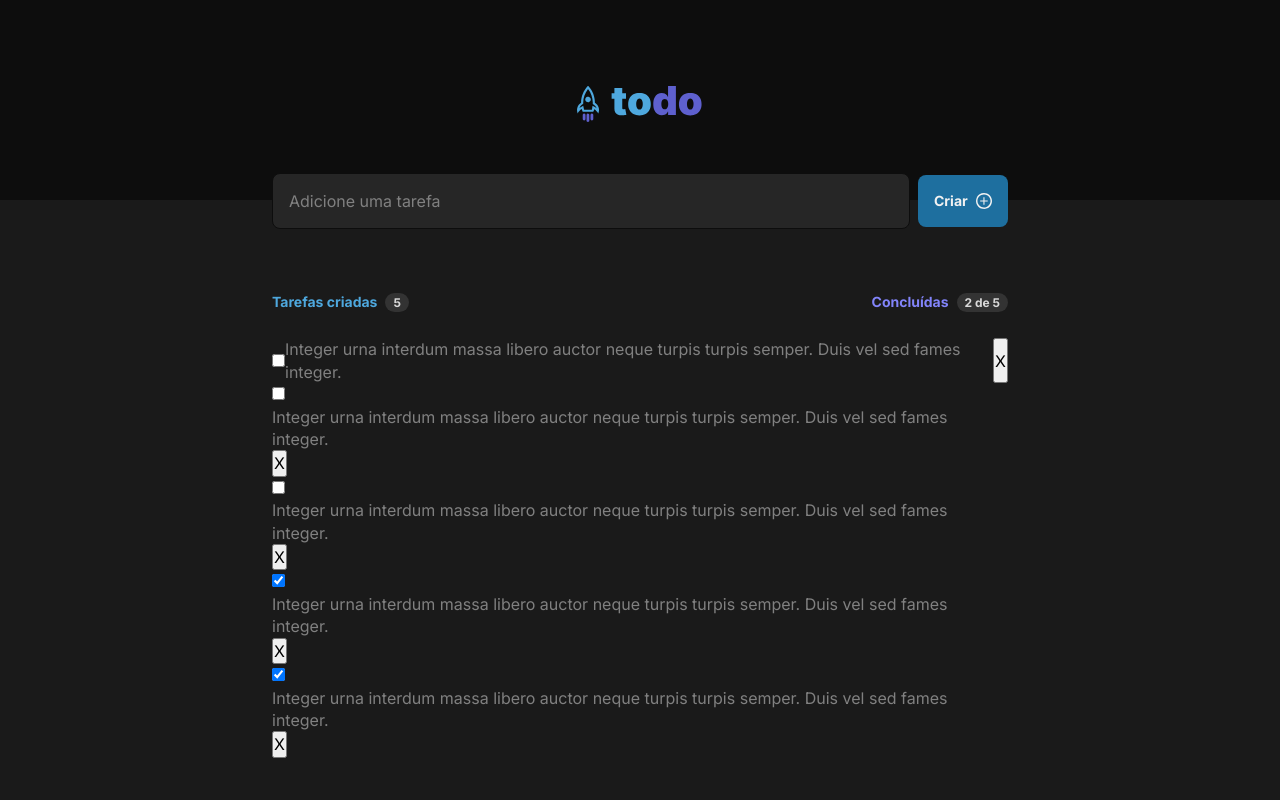
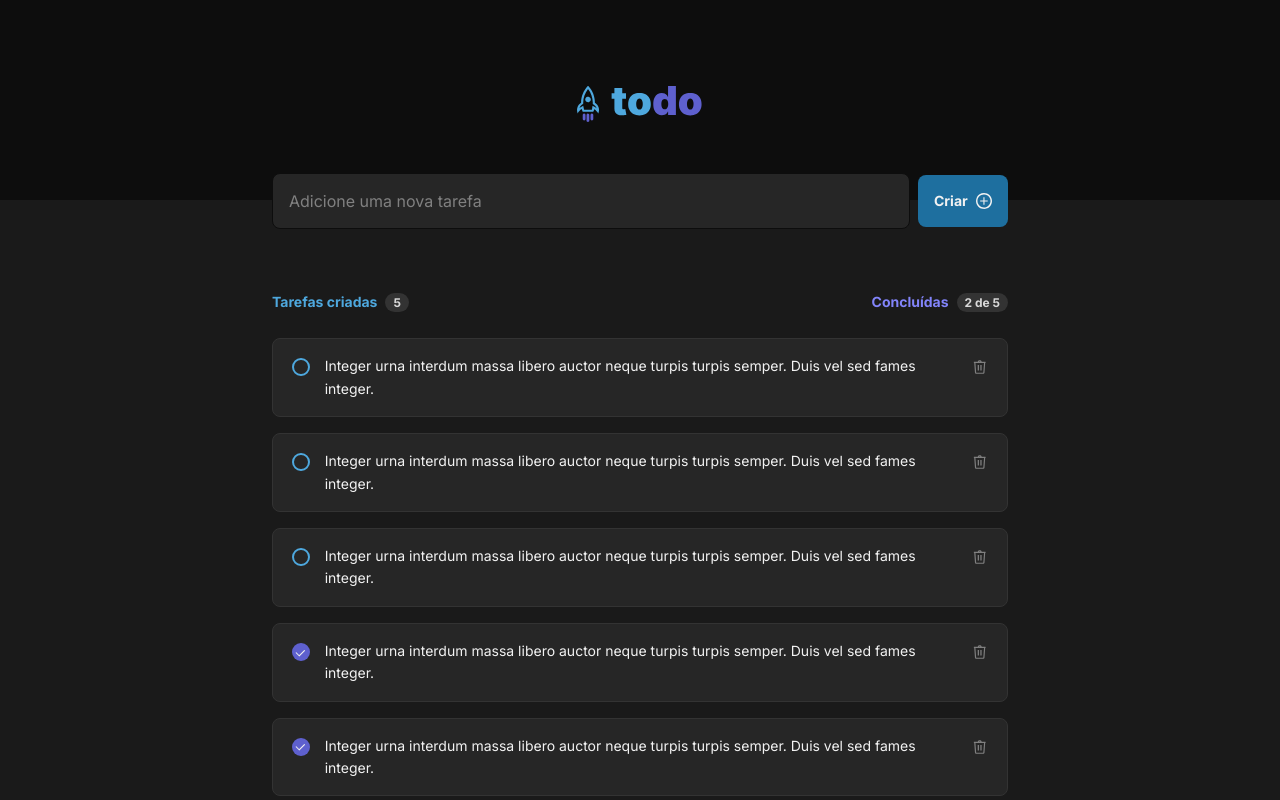
Before and after one commit to ahnucl/desafio-01-todo-list, a React (Vite) app: page / in a window 1280 px wide. Built offline with nearby package versions, Linux system fonts and the light colour scheme.

Commit message:
Finaliza estilização com direito a alguns macetes

```diff
--- a/src/App.module.css
+++ b/src/App.module.css
@@ -94,20 +94,95 @@
 
 .todo {
   display: flex;
+  padding: 1rem;
+
+  border: 1px solid var(--gray-400);
+  border-radius: 8px;
+  background: var(--gray-500);
+
+  color: var(--gray-100);
+  font-size: 0.875rem;
+}
+
+.todo + .todo {
+  margin-top: 1rem;
+}
+
+.todoText {
+  margin: 0 0.75rem;
+}
+
+.checkboxContainer {
+  height: 24px;
+  width: 24px;
+  padding: 3px;
 }
 
 .todo input[type=checkbox] {
+  -webkit-appearance: none;
+  -moz-appearance: none;
+  appearance: none;
+
+  height: 100%;
+  width: 100%;
+  border: 2px solid var(--blue);
+  border-radius: 50%;
+  background: transparent;
+
+  transition: border 0.3s, background 0.3s;
+
+  display: flex;
+  align-items: center;
+  justify-content: center;
 
 }
 
 .todo input[type=checkbox]:hover {
+  border-color: var(--blue-dark);
+  background: #1E6F9F20; /* Não sei fazer com o var(--blue-dark) */
+}
+
+.todo input[type=checkbox]:checked {
+  background: var(--purple-dark) ;
+  border: none;
+  color: var(--gray-100);
+}
+
+.todo input[type=checkbox]:checked::before{
+  content: "L";
+  font-size: 0.75rem;
+  font-family: arial;
+  -ms-transform: scaleX(-1) rotate(-45deg);
+  -webkit-transform: scaleX(-1) rotate(-45deg);
+  transform: scaleX(-1) rotate(-45deg);
 
 }
 
+.todo input[type=checkbox]:checked:hover {
+  background: var(--purple) ;
+}
+
 .todo button {
+  height: 24px;
+  width: 24px;
 
+  background: transparent;
+  border: none;
+  border-radius: 4px;
+
+  transition: all 0.3s;
+}
+
+.todo button img {
+  width: 100%;
+  height: 100%;
 }
 
 .todo button:hover {
+  background: var(--gray-400);
+}
 
+.todo button:hover img {
+  /* Gambiarra... O certo deveria ser usar um componente de ícone, o do phosphor é parecido */
+  filter: invert(69%) sepia(76%) saturate(4090%) hue-rotate(322deg) brightness(90%) contrast(96%);
 }
--- a/src/App.tsx
+++ b/src/App.tsx
@@ -1,5 +1,6 @@
 import { Header } from "./components/Header";
 import plus from './assets/plus.svg';
+import trash from './assets/trash.svg';
 
 import styles from './App.module.css'
 
@@ -27,7 +28,7 @@ function App() {
       <div className={styles.wrapper}>
 
         <div className={styles.newTask}>
-          <input placeholder="Adicione uma tarefa" />
+          <input placeholder="Adicione uma nova tarefa" />
           <button>
             Criar
             <img src={plus} alt="plus icon" />
@@ -48,33 +49,53 @@ function App() {
 
         <div className={styles.todoList}>
           <div className={styles.todo}>
-            <input type="checkbox" />
-            <div>Integer urna interdum massa libero auctor neque turpis turpis semper. Duis vel sed fames integer.</div>
-            <button>X</button>
+            <div className={styles.checkboxContainer}>
+              <input type="checkbox" />
+            </div>
+            <div className={styles.todoText}>Integer urna interdum massa libero auctor neque turpis turpis semper. Duis vel sed fames integer.</div>
+            <button>
+              <img src={trash} alt="plus icon" />
+            </button>
           </div>
 
-          <div>
-            <input type="checkbox" />
-            <div>Integer urna interdum massa libero auctor neque turpis turpis semper. Duis vel sed fames integer.</div>
-            <button>X</button>
+          <div className={styles.todo}>
+            <div className={styles.checkboxContainer}>
+              <input type="checkbox" />
+            </div>
+            <div className={styles.todoText}>Integer urna interdum massa libero auctor neque turpis turpis semper. Duis vel sed fames integer.</div>
+            <button>
+              <img src={trash} alt="plus icon" />
+            </button>
           </div>
 
-          <div>
-            <input type="checkbox" />
-            <div>Integer urna interdum massa libero auctor neque turpis turpis semper. Duis vel sed fames integer.</div>
-            <button>X</button>
+          <div className={styles.todo}>
+            <div className={styles.checkboxContainer}>
+              <input type="checkbox" />
+            </div>
+            <div className={styles.todoText}>Integer urna interdum massa libero auctor neque turpis turpis semper. Duis vel sed fames integer.</div>
+            <button>
+              <img src={trash} alt="plus icon" />
+            </button>
           </div>
 
-          <div>
-            <input type="checkbox" checked/>
-            <div>Integer urna interdum massa libero auctor neque turpis turpis semper. Duis vel sed fames integer.</div>
-            <button>X</button>
+          <div className={styles.todo}>
+            <div className={styles.checkboxContainer}>
+              <input type="checkbox" checked/>
+            </div>
+            <div className={styles.todoText}>Integer urna interdum massa libero auctor neque turpis turpis semper. Duis vel sed fames integer.</div>
+            <button>
+              <img src={trash} alt="plus icon" />
+            </button>
           </div>
 
-          <div>
-            <input type="checkbox" checked/>
-            <div>Integer urna interdum massa libero auctor neque turpis turpis semper. Duis vel sed fames integer.</div>
-            <button>X</button>
+          <div className={styles.todo}>
+            <div className={styles.checkboxContainer}>
+              <input type="checkbox" checked/>
+            </div>
+            <div className={styles.todoText}>Integer urna interdum massa libero auctor neque turpis turpis semper. Duis vel sed fames integer.</div>
+            <button>
+              <img src={trash} alt="plus icon" />
+            </button>
           </div>
         </div>
       </div>
```
